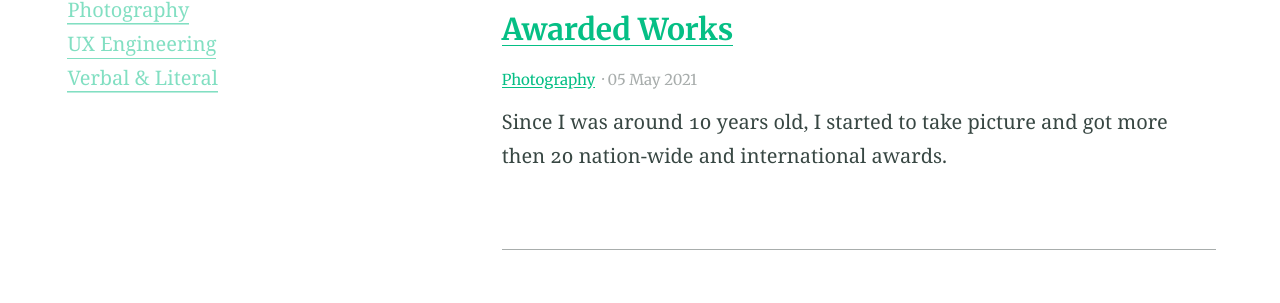
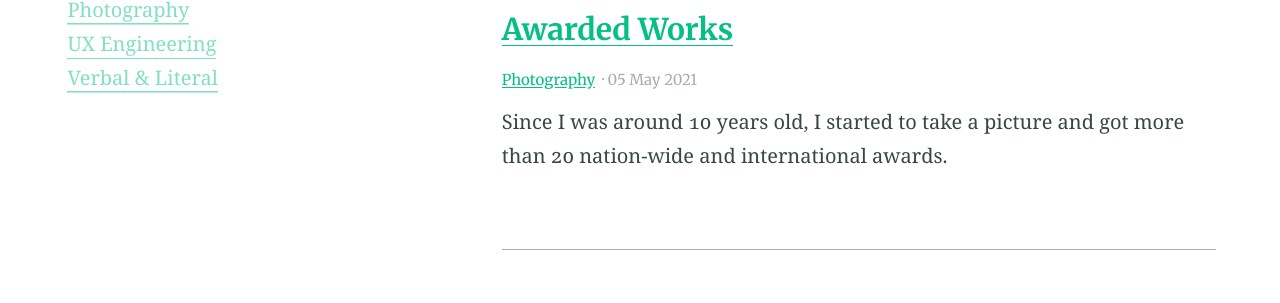
Before and after one commit to NaosFabrik/NaosFabrik.github.io, a Jekyll site: the page built from categories.md, in a window 1280 px wide and 900 px high, scrolled down 2204 px. Shown: the part 152-455 px from the top of the window. Built offline with Jekyll 4.4.1, drawn with Linux system fonts in a browser that asks for light colours.

Commit message:
Update 2021-05-05-photography-award.md

```diff
--- a/_posts/2021-05-05-photography-award.md
+++ b/_posts/2021-05-05-photography-award.md
@@ -4,11 +4,11 @@ categories:
 - Photography
 ---
 
-Since I was around 10 years old, I started to take picture and got more then 20 nation-wide and international awards.
+Since I was around 10 years old, I started to take a picture and got more than 20 nation-wide and international awards.
 
 <!-- more -->
 
-Some of them were exhibited in several museums, spreaded as a postcard, used for advertisement, and contributed for the suggestion of filming locations.
+Some of them were exhibited in several museums, spread as a postcard, used for advertisement, and contributed to the suggestion of filming locations.
 
 ## Favourites
 * "Parallel World"
```
Also changed, not shown: other parts of _posts/2021-05-05-photography-award.md (+1 -1 lines).
